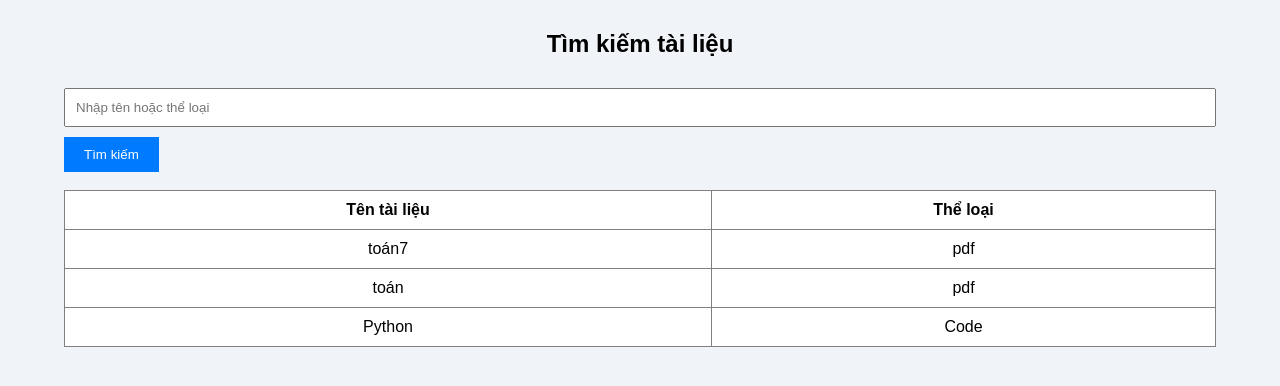
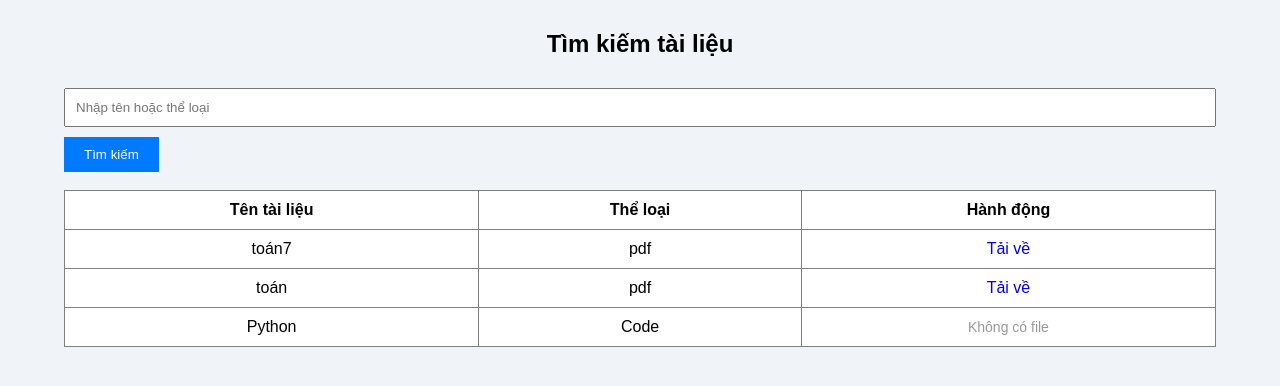
Before and after one commit to Anterny-crypto/website_chia_se_tai_lieu, a Flask app: template templates/search.html in a window 1280 px wide. Shown: the top 386 px of the page. Run offline with Flask 3, Linux system fonts and the light colour scheme; the template is opened without the code that fills it: values that come from a table or form of the project are taken from there, others are empty; data comes from the database, SQL or seed files in the repository.

Commit message:
them tinh nang tai ve khi tim kiem

```diff
--- a/templates/search.html
+++ b/templates/search.html
@@ -34,6 +34,7 @@ Tìm kiếm
 <tr>
 <th>Tên tài liệu</th>
 <th>Thể loại</th>
+<th>Hành động</th>
 </tr>
 
 {% for doc in results %}
@@ -41,6 +42,16 @@ Tìm kiếm
 <tr>
 <td>{{ doc.title }}</td>
 <td>{{ doc.category }}</td>
+<td>
+    {% if doc.file_path %}
+        <!-- Gọi đến hàm download_file trong app.py của bạn -->
+        <a href="{{ url_for('download_file', filename=doc.file_path) }}" class="btn-download">
+            Tải về
+        </a>
+    {% else %}
+        <span style="color: #999; font-size: 14px;">Không có file</span>
+    {% endif %}
+</td>
 </tr>
 
 {% endfor %}
```
